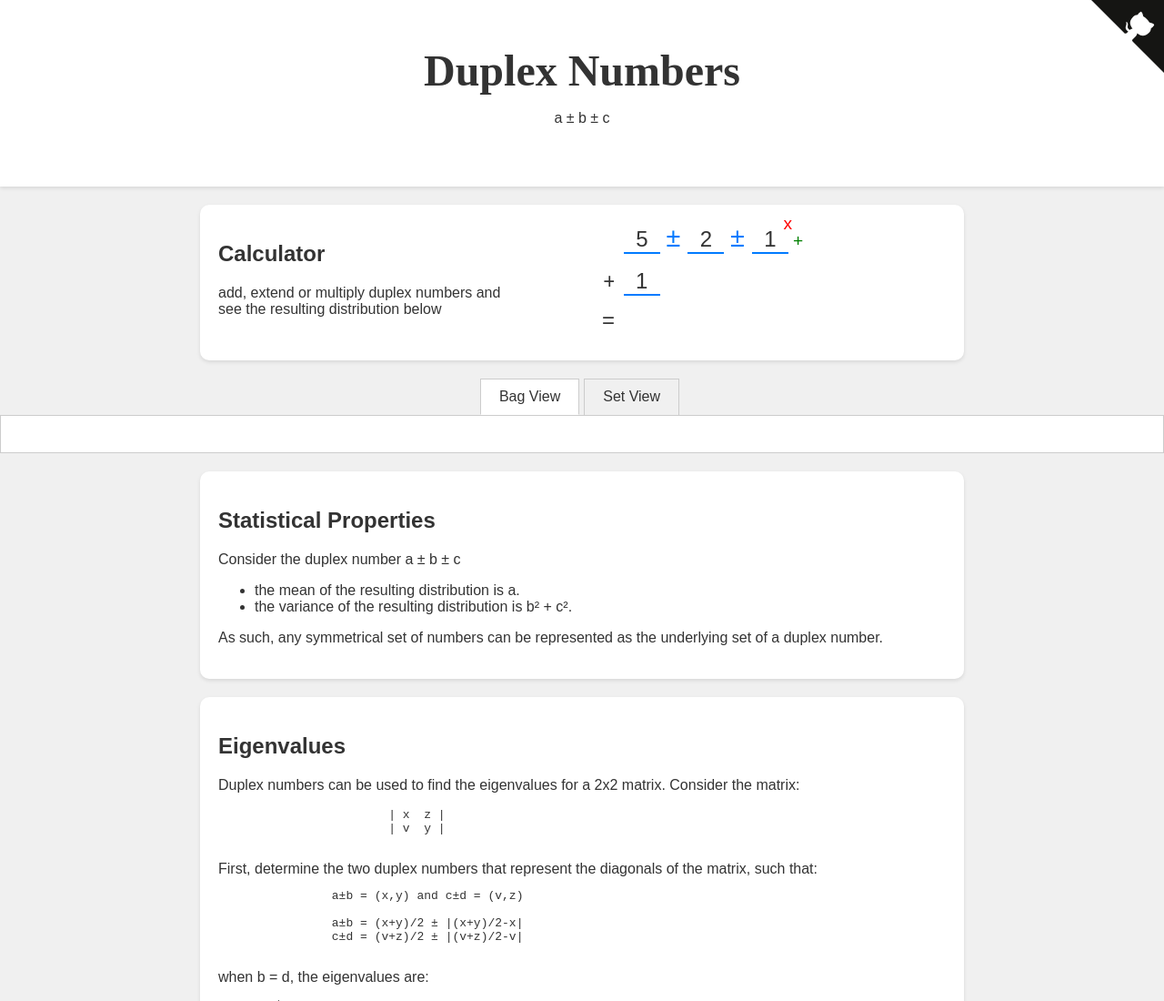
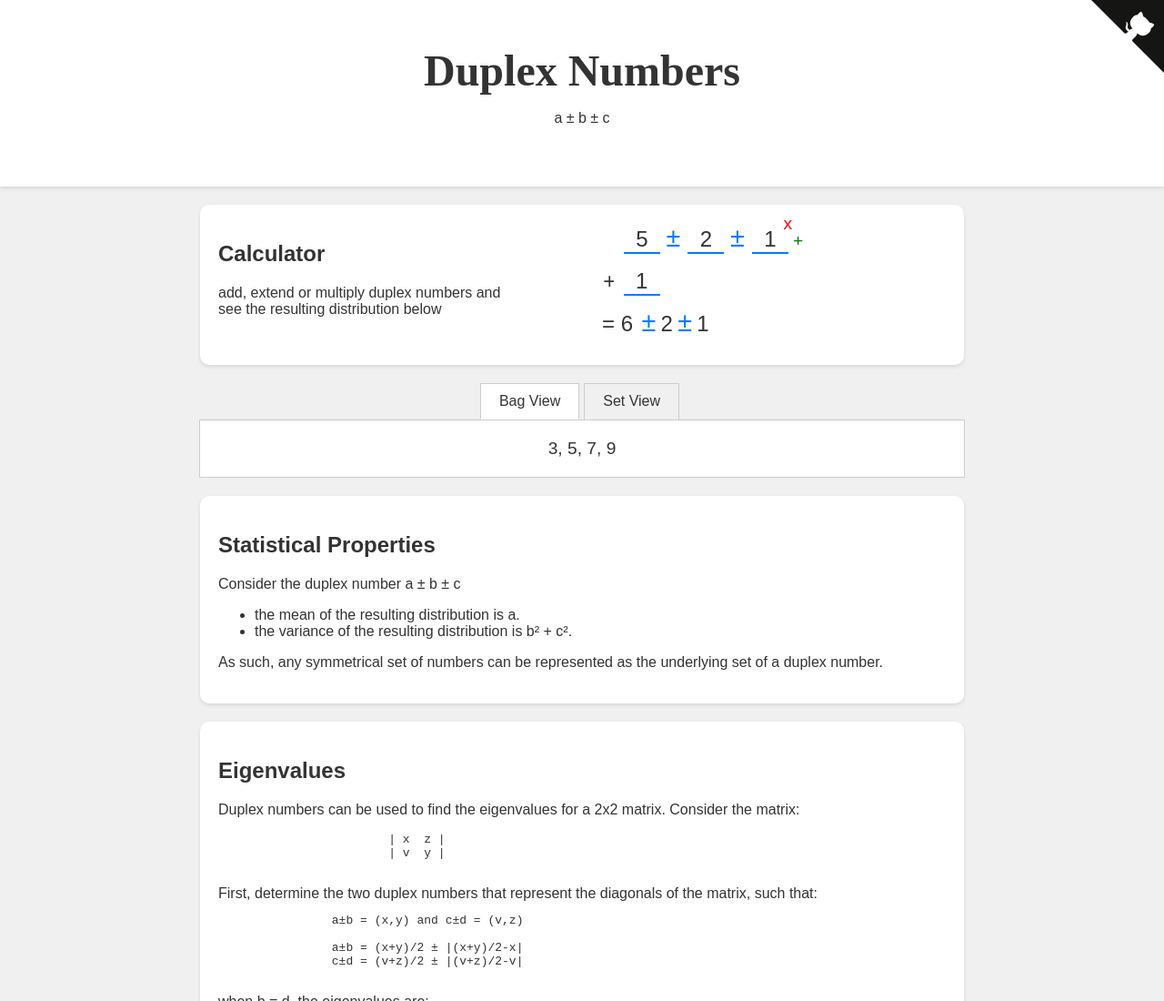
Before and after one commit to Splizard/duplex-numbers, a plain HTML site: page index.html in a window 1280 px wide. Shown: the top 1100 px of the page at 91% size. Drawn offline with Linux system fonts and the light colour scheme.

Commit message:
fix bag/set view

```diff
--- a/index.html
+++ b/index.html
@@ -149,6 +149,8 @@
                 padding: 20px;
                 border: 1px solid #ccc;
                 background-color: #fff;
+                max-width: 800px;
+                margin: 0 auto;
             }
         </style>
     </head>
@@ -383,9 +385,9 @@
             }
 
             function displayPossibleValues(values) {
-                const uniqueValues = [...new Set(values)];
-                const displayValues = isMultiSetView ? values : uniqueValues;
-                document.getElementById("values").innerHTML = displayValues.join(", ");
+                const tab = document.querySelector(".tab.active");
+                const selectedTab = tab.getAttribute("data-tab");
+                updateTabContent(selectedTab);
             }
 
             function sanitizeInput(event) {
@@ -485,13 +487,6 @@
                     }
                 });
 
-            document
-                .getElementById("toggle-view")
-                .addEventListener("click", function () {
-                    isMultiSetView = !isMultiSetView;
-                    updateResult();
-                });
-
             // Tab switching logic
             document.querySelectorAll(".tab").forEach((tab) => {
                 tab.addEventListener("click", function () {
@@ -513,8 +508,10 @@
                 const result = computeResult(original, operator, scalar);
                 const values = computePossibleValues(result);
                 const uniqueValues = [...new Set(values)];
-                const displayValues = selectedTab === "bag-view" ? values : uniqueValues;
-                document.getElementById("tab-content").innerHTML = displayValues.join(", ");
+                const displayValues =
+                    selectedTab === "bag-view" ? values : uniqueValues;
+                document.getElementById("tab-content").innerHTML =
+                    displayValues.join(", ");
             }
 
             // Initial tab content update
```
